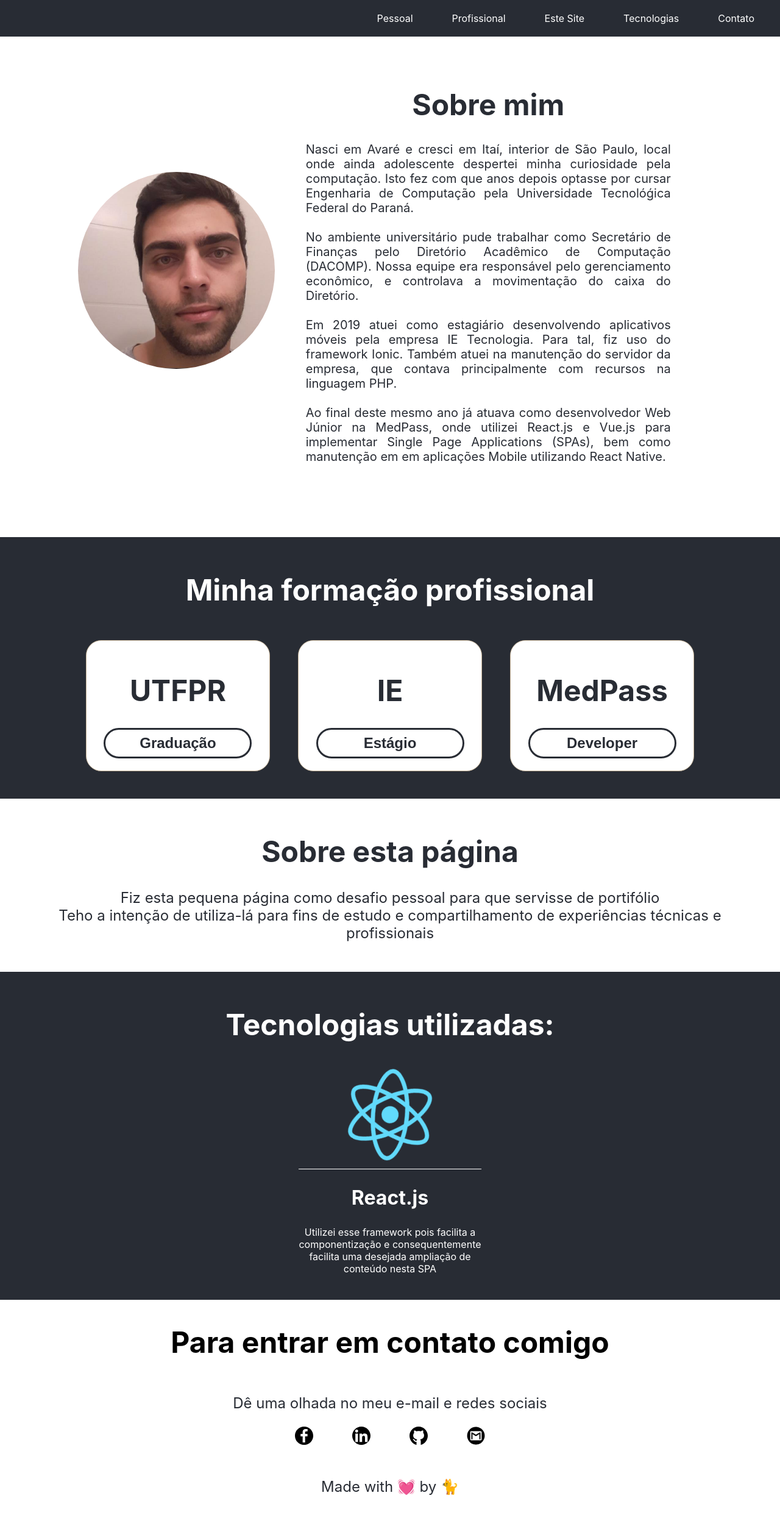
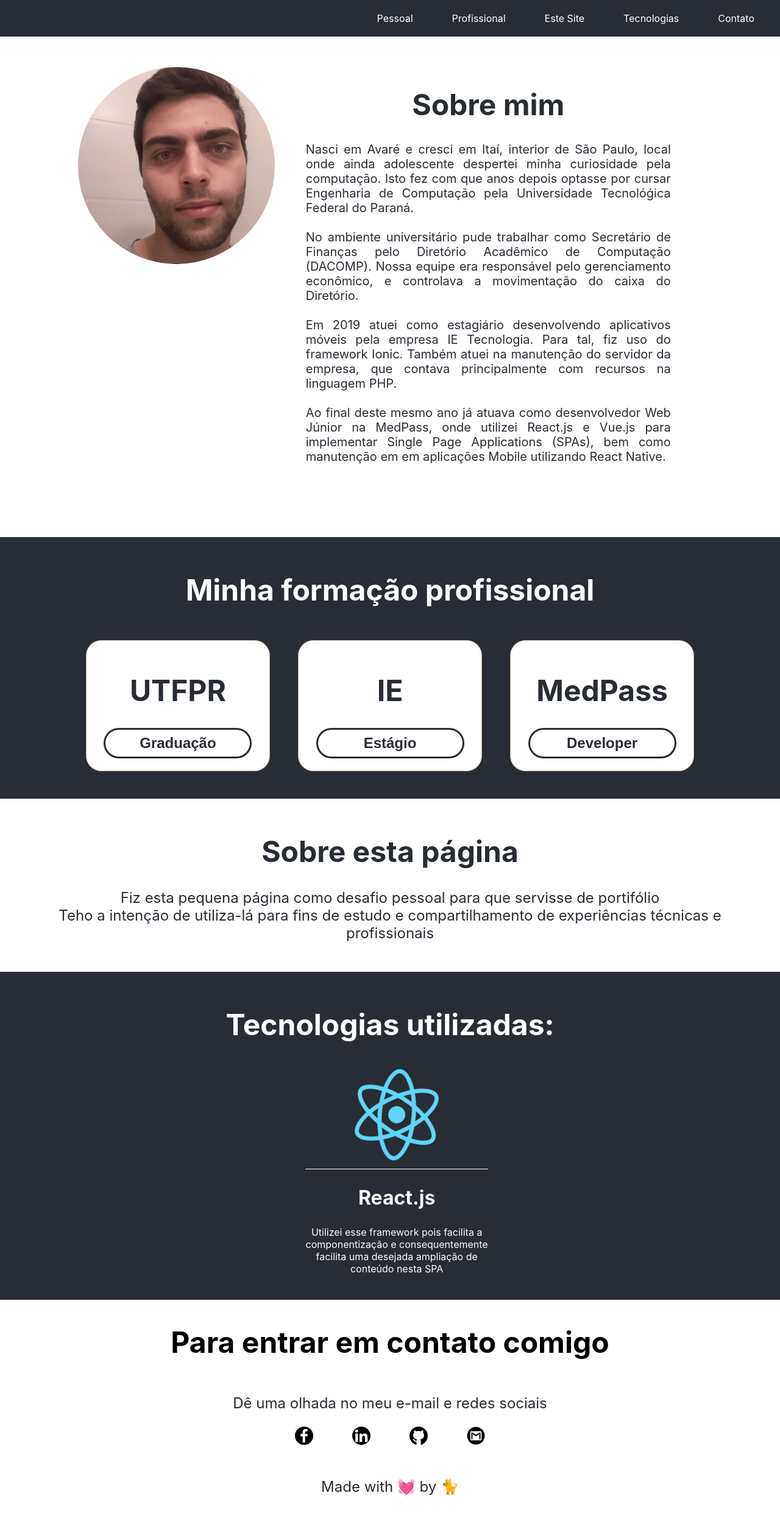
Before and after one commit to GuilhermeGattoG/Portifolio, a React (Create React App) app: page / in a window 1280 px wide. Shown: the whole page at 61% size. Built offline with nearby package versions, Linux system fonts and the light colour scheme.

Commit message:
Tecnolgy animation working

```diff
--- a/src/components/molecules/Tecnology/index.js
+++ b/src/components/molecules/Tecnology/index.js
@@ -1,6 +1,16 @@
 import React from "react"
 import styles from "./styles.module.scss";
 import Image from "../../atoms/Image";
+
+const scrollListener = () => {
+    if ((window.pageYOffset + window.outerHeight) >= document.getElementsByClassName(styles.tecnology)[0].offsetTop && !document.getElementsByClassName(styles.tecnology)[0].classList.contains(styles.animationStart)) {
+        document.getElementsByClassName(styles.tecnology)[0].classList.toggle(styles.animationStart)
+        window.removeEventListener("scroll", scrollListener)
+    }
+}
+
+window.addEventListener("scroll",  scrollListener)
+
 
 const Tecnology = ({ image, title, text }) => {
     return (
--- a/src/components/molecules/Tecnology/styles.module.scss
+++ b/src/components/molecules/Tecnology/styles.module.scss
@@ -30,3 +30,15 @@
 @keyframes spinElement {
     100% {transform: rotate(360deg)}
 }
+
+.animationStart {
+  animation: slide 4s;
+  animation-direction: normal;
+  animation-iteration-count: 1;
+}
+
+@keyframes slide {
+  0% {margin-right: 100%; opacity: 20%}
+  50% {margin-left: 50%; opacity: 80%}
+  100% {justify-content: center; opacity: 100%}
+}
--- a/src/components/template/Personal/index.js
+++ b/src/components/template/Personal/index.js
@@ -3,6 +3,20 @@
 import Image from "../../atoms/Image";
 
 const Personal = () => {
+
+    const movePicture = () => {
+        const header = document.getElementsByClassName(styles.picture)[0]
+        const minScroll = 100
+
+        window.scroll(() => {
+            let t = window.scrollTop()
+            if(t > minScroll){
+                header.height = t
+            }
+        })
+    }
+
+
     return (
         <div id={"personal"} className={styles.personalContainer}>
             <div className={styles.picture}>
--- a/src/components/template/Personal/styles.module.scss
+++ b/src/components/template/Personal/styles.module.scss
@@ -3,7 +3,7 @@
   color: #282c34;
   display: flex;
   justify-content: space-between;
-  align-items: center;
+  //align-items: center;
   margin-bottom: 50px;
   padding: 50px 10%;
 
--- a/src/components/template/Tecnologies/index.js
+++ b/src/components/template/Tecnologies/index.js
@@ -1,6 +1,7 @@
 import React from "react"
 import styles from "./styles.module.scss"
 import Tecnology from "../../molecules/Tecnology";
+import {isElement} from "react-dom/test-utils";
 
 const Tecnologies = () => {
     return (
--- a/src/components/template/Tecnologies/styles.module.scss
+++ b/src/components/template/Tecnologies/styles.module.scss
@@ -6,8 +6,6 @@
   padding: 25px 5%;
   justify-content: center;
 
-
-
   h1{
     width: 100%;
   }
```
